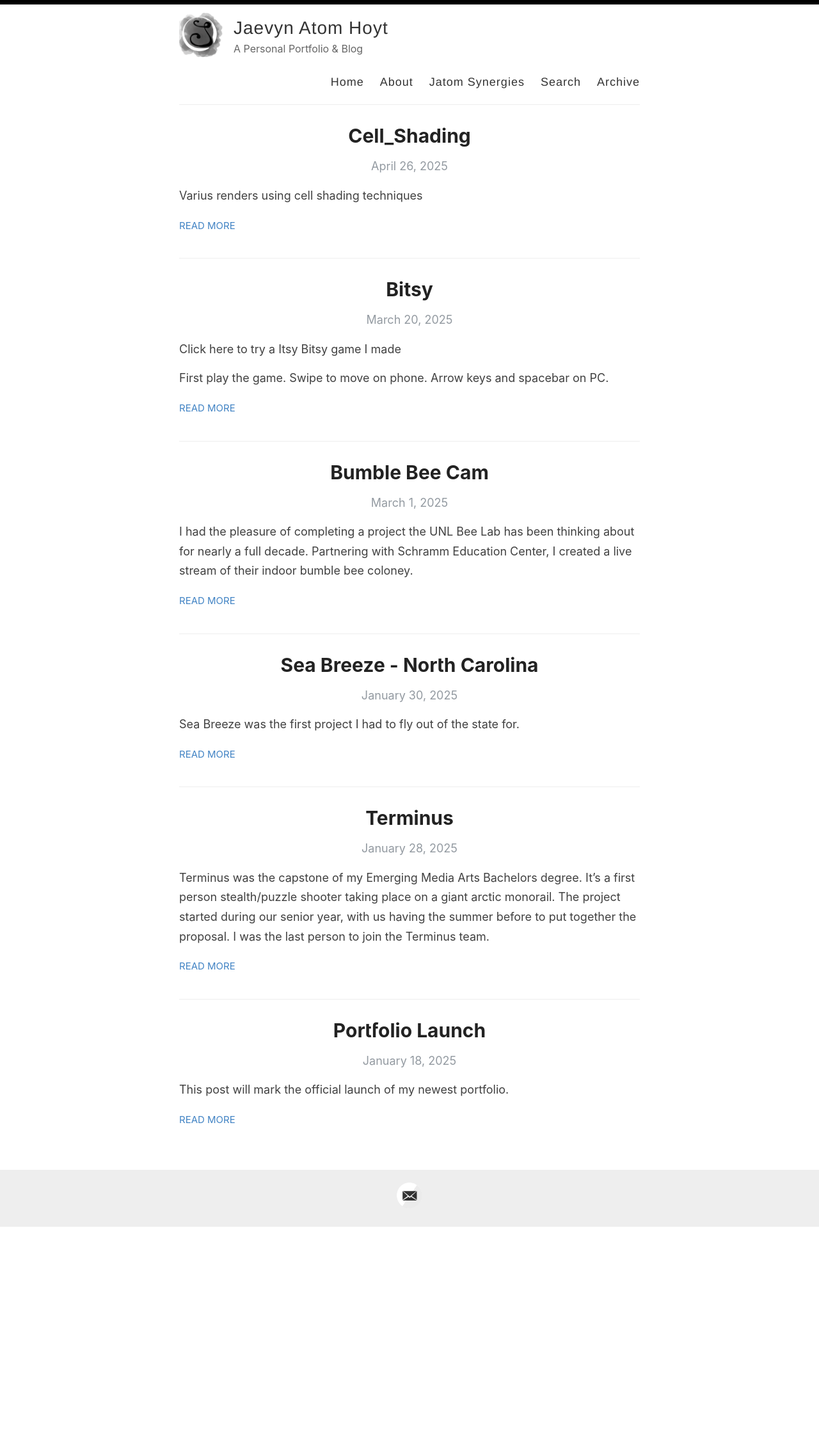
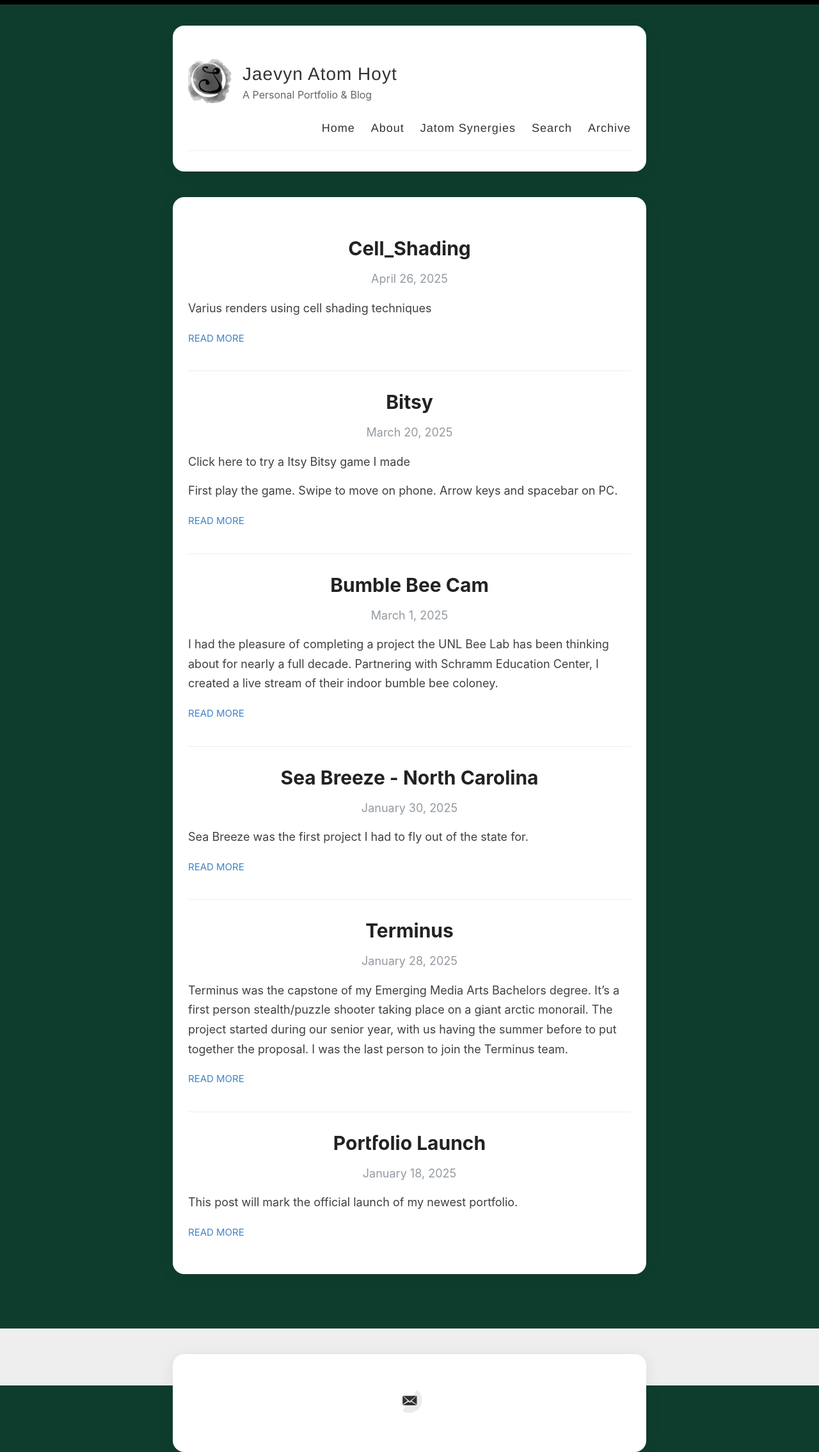
Before and after one commit to cattacular/cattacular.github.io, a Jekyll site: the page built from index.html, in a window 1280 px wide. Shown: the whole page at 64% size. Built offline with Jekyll 4.4.1, drawn with Linux system fonts in a browser that asks for light colours; the list of posts is cut into pages by our own code; before the commit the page ends 1917 px from its top, so only the background shows below that.

Commit message:
Green background?

```diff
--- a/assets/style.scss
+++ b/assets/style.scss
@@ -21,7 +21,7 @@ html {
 }
 
 body {
-  background: #fff;
+  background: #0e3d2e; /* dark leafy green */
   font-family: -system-ui, -apple-system, BlinkMacSystemFont, "Segoe UI", Roboto, Helvetica, Arial, sans-serif, "Apple Color Emoji", "Segoe UI Emoji", "Segoe UI Symbol";
   color: #404040;
   line-height: 1.7;
@@ -31,10 +31,13 @@ body {
 }
 
 .container {
-  margin: 0 auto;
+  margin: 40px auto;
   max-width: 740px;
-  padding: 0 10px;
+  padding: 32px 24px;
   width: 100%;
+  background: #fff;
+  border-radius: 18px;
+  box-shadow: 0 4px 24px 0 rgba(0,0,0,0.08);
 }
 
 h1, h2, h3, h4, h5, h6 {
```
